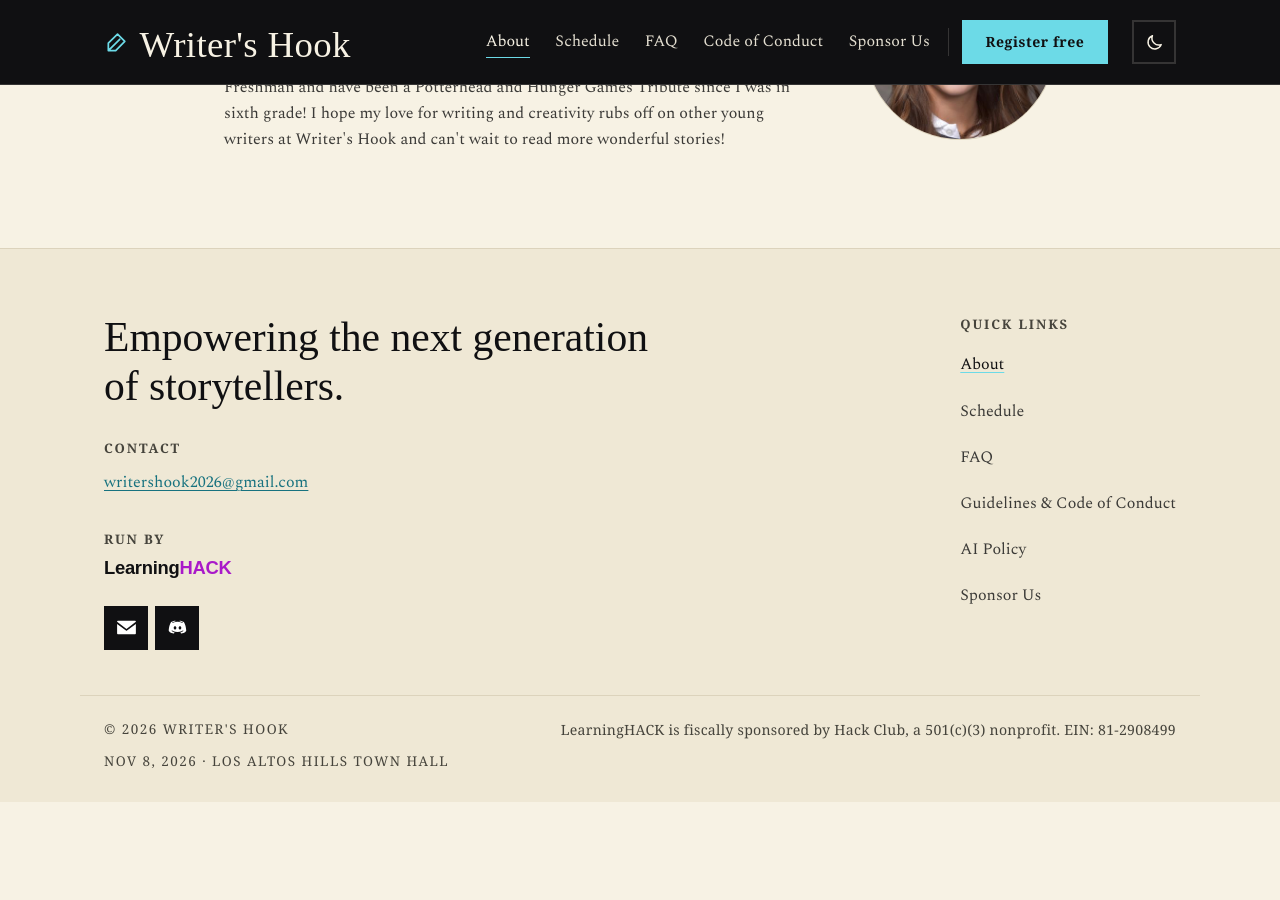
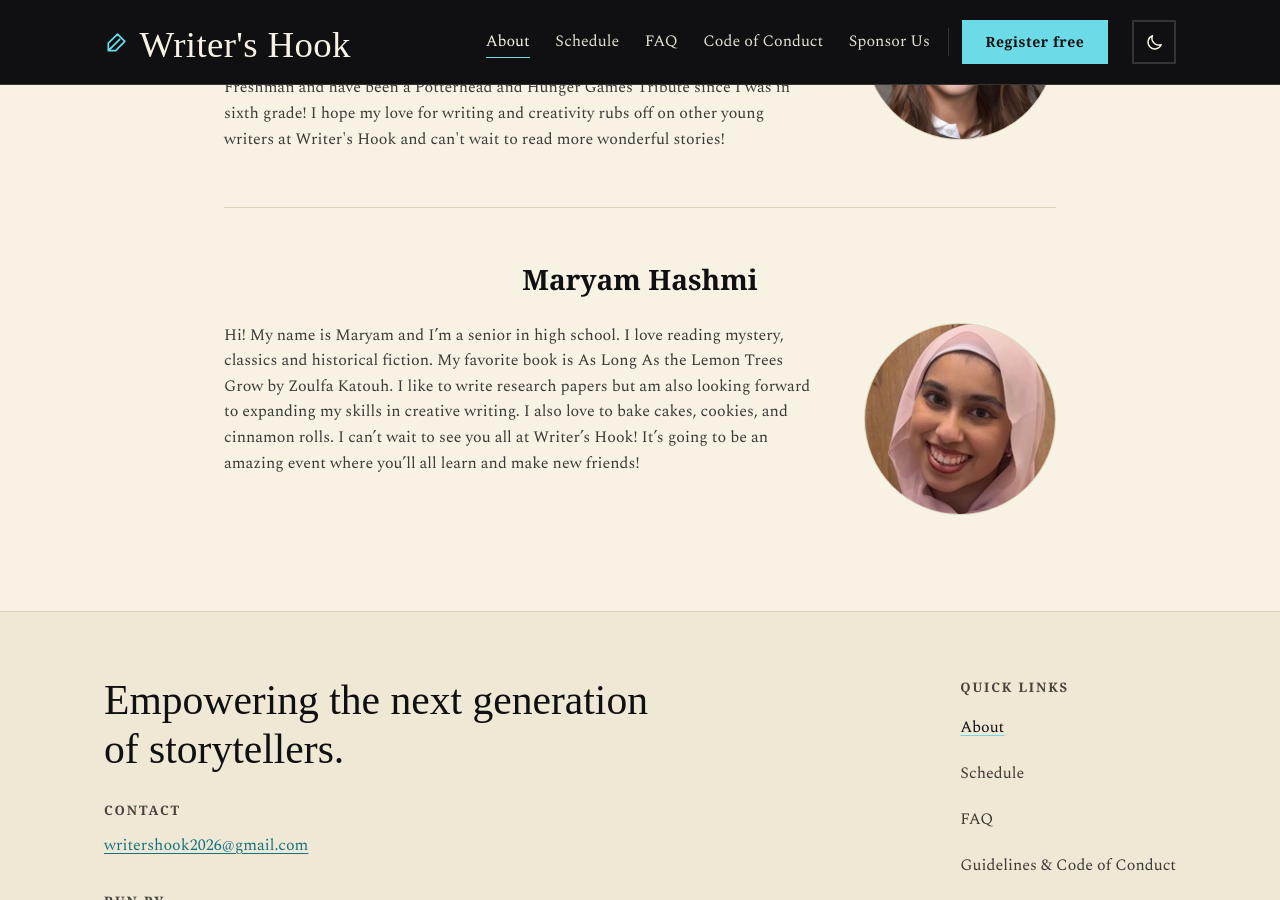
Before and after one commit to Writer-s-Hook/Website, a Jekyll site: the page built from about.md, in a window 1280 px wide and 900 px high, scrolled down 2797 px. Built offline with Jekyll 4.4.1, drawn with Linux system fonts in a browser that asks for light colours; some web fonts are replaced; before the commit the page ends 3599 px from its top, so only the background shows below that.

Commit message:
Team: add Maryam Hashmi
Photo cropped to her face, 400x400 progressive JPEG with metadata
stripped (19 KB, down from 404 KB).

Co-Authored-By: Claude Opus 5.5 <noreply@anthropic.com>

```diff
--- a/_data/team.yml
+++ b/_data/team.yml
@@ -59,3 +59,13 @@
     been a Potterhead and Hunger Games Tribute since I was in sixth grade! I hope my love
     for writing and creativity rubs off on other young writers at Writer's Hook and can't
     wait to read more wonderful stories!
+
+- name: "Maryam Hashmi"
+  photo: "images/team/maryam-hashmi.jpg"
+  bio: >-
+    Hi! My name is Maryam and I’m a senior in high school. I love reading mystery,
+    classics and historical fiction. My favorite book is As Long As the Lemon Trees
+    Grow by Zoulfa Katouh. I like to write research papers but am also looking
+    forward to expanding my skills in creative writing. I also love to bake cakes,
+    cookies, and cinnamon rolls. I can’t wait to see you all at Writer’s Hook! It’s
+    going to be an amazing event where you’ll all learn and make new friends!
```
Also changed, not shown: images/team/maryam-hashmi.jpg (added).
